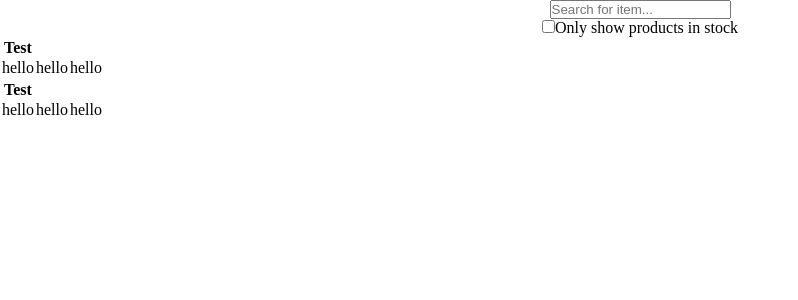
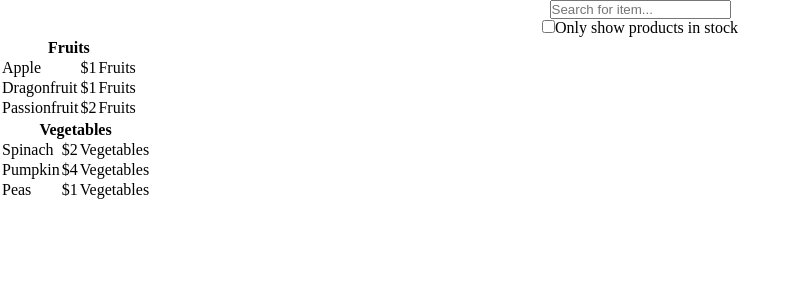
Before and after one commit to berteng90/react-Item-List, a React (Create React App) app: page / in a window 1280 px wide. Shown: the top 300 px of the page, without its empty margins (0-798 px from the left). Built offline with nearby package versions, Linux system fonts and the light colour scheme.

Commit message:
Update Logic

```diff
--- a/package.json
+++ b/package.json
@@ -8,7 +8,6 @@
     "@testing-library/user-event": "^13.5.0",
     "react": "^18.2.0",
     "react-dom": "^18.2.0",
-    "react-scripts": "5.0.1",
     "web-vitals": "^2.1.4"
   },
   "scripts": {
@@ -34,5 +33,8 @@
       "last 1 firefox version",
       "last 1 safari version"
     ]
+  },
+  "devDependencies": {
+    "react-scripts": "^5.0.1"
   }
 }
--- a/src/App.js
+++ b/src/App.js
@@ -1,5 +1,6 @@
 import ProduchtHeader from "./components/Product-Header.js";
-import ProductTable from "./components/ProductTable.js";
+import ProductCategoryRow from "./components/ProductCategoryRow.js";
+
 function App() {
   const products = [
     { category: "Fruits", price: "$1", stocked: true, name: "Apple" },
@@ -12,8 +13,7 @@ function App() {
   return (
     <>
       <ProduchtHeader />
-      <ProductTable />
-      <ProductTable />
+      <ProductCategoryRow products={products} />
     </>
   );
 }
--- /dev/null
+++ b/src/components/ProductCategoryRow.js
@@ -0,0 +1,31 @@
+import ProductRow from "./ProductRow";
+
+export default function ProductCategoryRow({ products }) {
+  const categories = [...new Set(products.map((product) => product.category))];
+  const productList = products.map((product) => ({
+    name: product.name,
+    price: product.price,
+    category: product.category,
+  }));
+
+  return (
+    <div>
+      {categories.map((category, index) => (
+        <table key={index}>
+          <thead>
+            <tr>
+              <th colSpan="3">{category}</th>
+            </tr>
+          </thead>
+          <tbody>
+            <ProductRow
+              products={productList.filter(
+                (product) => product.category === category
+              )}
+            />
+          </tbody>
+        </table>
+      ))}
+    </div>
+  );
+}
--- /dev/null
+++ b/src/components/ProductRow.js
@@ -0,0 +1,13 @@
+export default function ProductRow({ products }) {
+  return (
+    <>
+      {products.map((product, index) => (
+        <tr key={`${products.name} +''+ ${index}`}>
+          <td>{product.name}</td>
+          <td>{product.price}</td>
+          <td>{product.category}</td>
+        </tr>
+      ))}
+    </>
+  );
+}
--- a/src/components/ProductTable.js
+++ /dev/null
@@ -1,18 +0,0 @@
-export default function ProductTable() {
-  return (
-    <table>
-      <thead>
-        <tr>
-          <th>Test</th>
-        </tr>
-      </thead>
-      <tbody>
-        <tr>
-          <td>hello</td>
-          <td>hello</td>
-          <td>hello</td>
-        </tr>
-      </tbody>
-    </table>
-  );
-}
```
Also changed, not shown: src/components/Product-Header.js (renamed from src/components/Product-Header.js.js), 1 other file (tests, documents, lock files or other folders).
